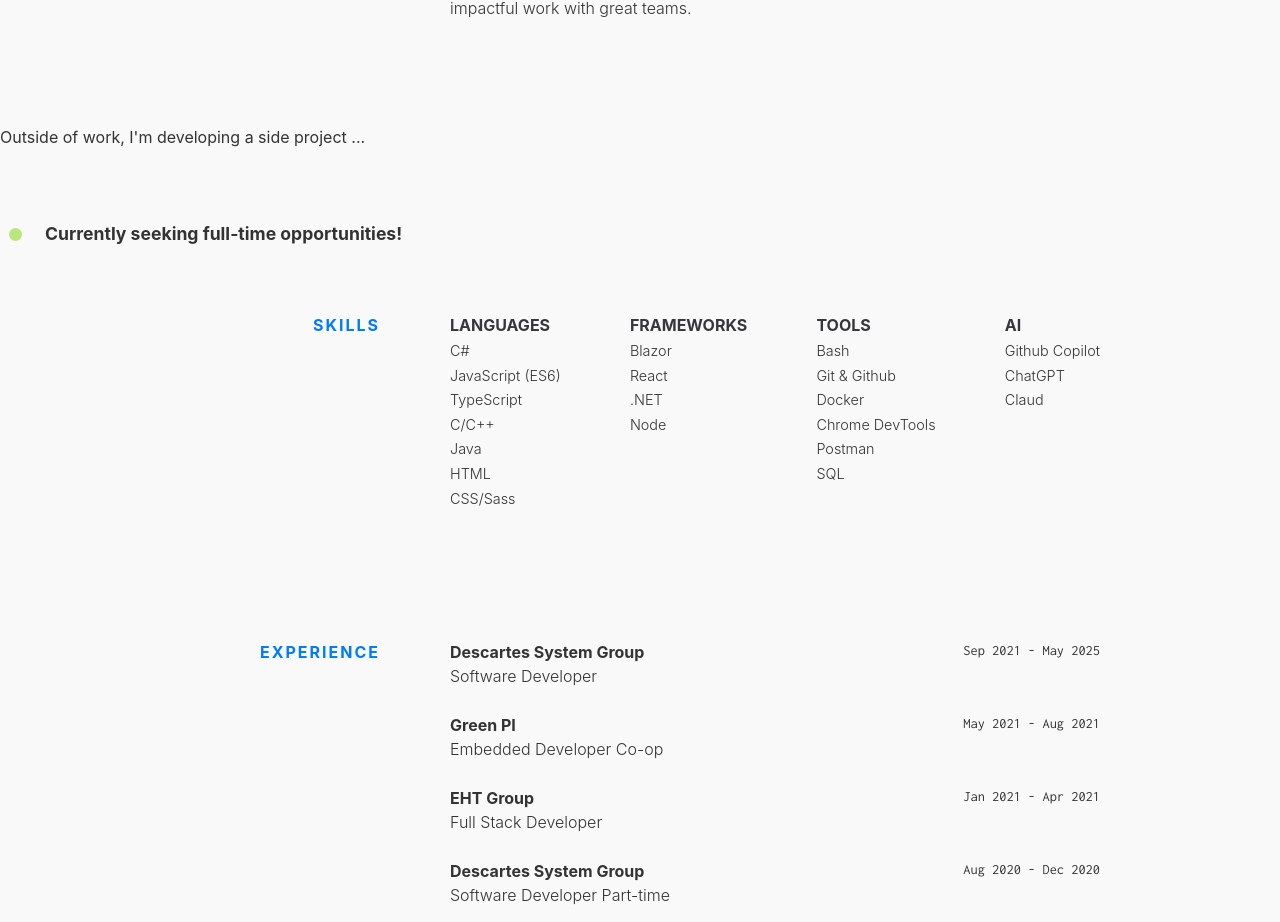
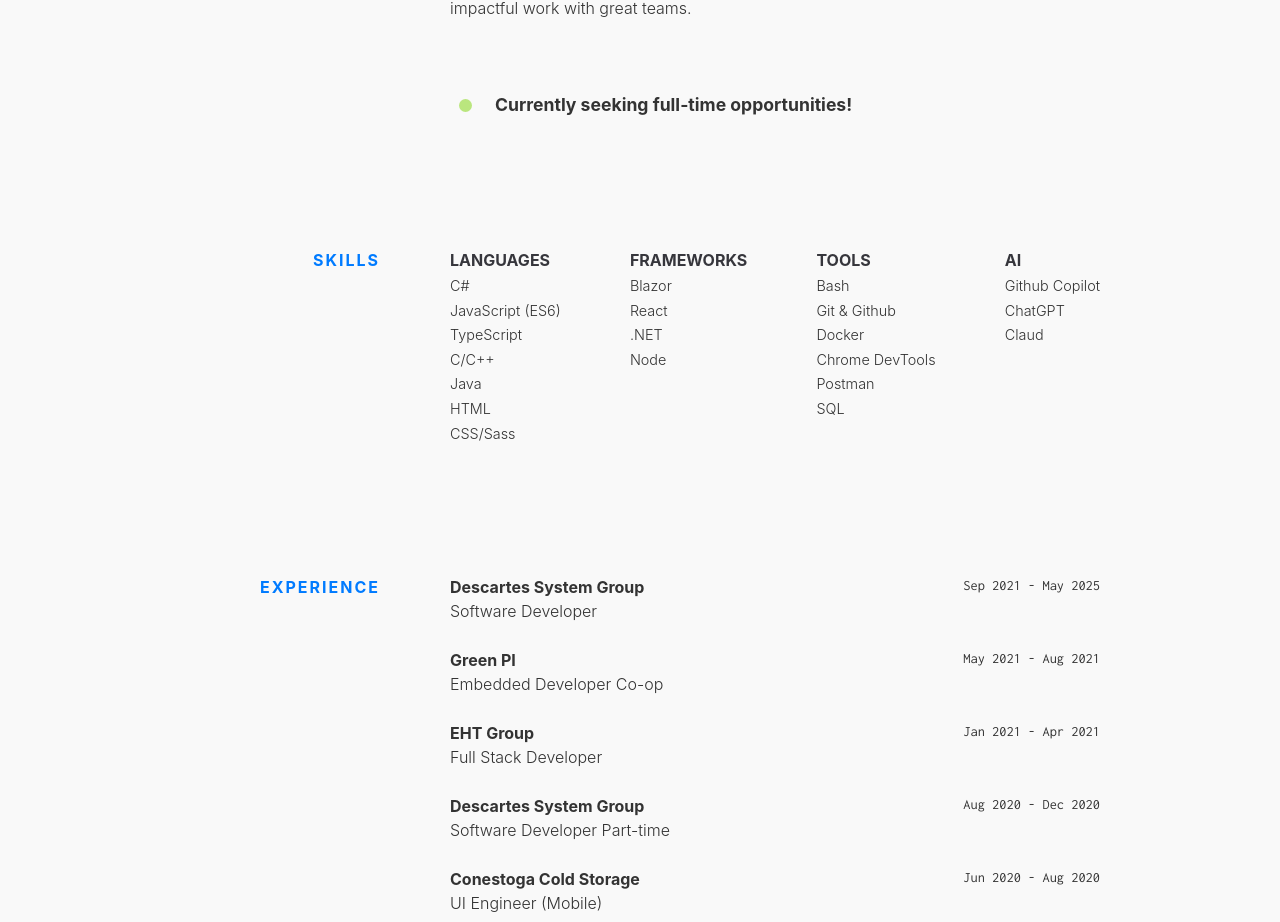
Before and after one commit to DivyangDankhara/divyangdankhara.com, a React (Vite) app: page / in a window 1280 px wide. Shown: the part 1158-2080 px from the top of the page. Built offline with nearby package versions, Linux system fonts and the light colour scheme.

Commit message:
Fix stying issue

```diff
--- a/src/App.tsx
+++ b/src/App.tsx
@@ -18,8 +18,7 @@ const App: React.FC = () => {
       <Switch />
       <Intro />
       <Background />
-      <p>Outside of work, I'm developing a side project ...</p>
-      <EmploymentStatus />
+
       <Skills data={skillsData} />
       <Experience data={experienceData} />
       <Footer />
--- a/src/components/Background/Background.tsx
+++ b/src/components/Background/Background.tsx
@@ -1,4 +1,5 @@
 import React from 'react';
+import EmploymentStatus from '../EmploymentStatus/EmploymentStatus';
 
 const Background: React.FC = () => {
   return (
@@ -22,7 +23,7 @@ const Background: React.FC = () => {
           preparing for my next big move, and always on the lookout for meaningful, impactful work with great teams.
         </p>
 
-        {/* TODO: Add <EmploymentStatus /> component here */}
+        <EmploymentStatus />
       </div>
     </section>
   );
--- a/src/components/EmploymentStatus/EmploymentStatus.tsx
+++ b/src/components/EmploymentStatus/EmploymentStatus.tsx
@@ -4,7 +4,7 @@ const EmploymentStatus: React.FC = () => {
   return (
     <a
       className="status"
-      href="/documents/resume.pdf" // ← Replace with actual resume path
+      href="https://www.linkedin.com/in/divyangdankhara/" //
       target="_blank"
       rel="noopener noreferrer"
     >
```
